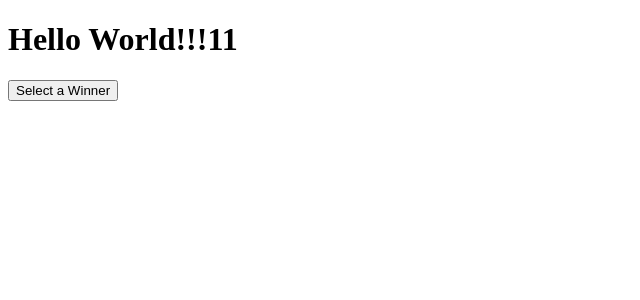
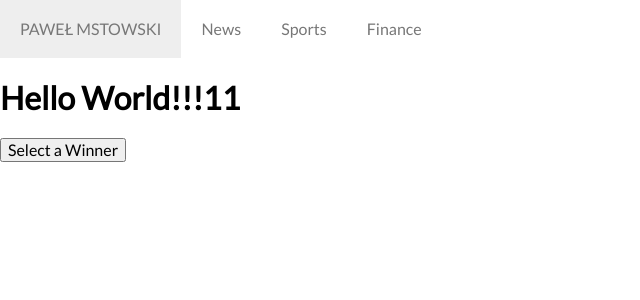
Before and after one commit to mustafmst/plain-blog, a Vue app in the folder blog/: page / in a window 1280 px wide. Shown: the top 300 px of the page, without its empty margins (0-640 px from the left). Built offline with nearby package versions, Linux system fonts and the light colour scheme; no server answers; the HTML template or start-up script is replaced by a standard one.

Commit message:
Start some layout experiments with pure css

```diff
--- a/blog/package.json
+++ b/blog/package.json
@@ -11,6 +11,9 @@
   },
   "dependencies": {
     "axios": "^0.19.0",
+    "components": "^0.1.0",
+    "purecss": "^1.0.1",
+    "src": "^1.1.2",
     "vue": "^2.6.11",
     "vue-hot-reload-api": "^2.3.4",
     "vue-router": "^3.1.3"
--- a/blog/src/App.vue
+++ b/blog/src/App.vue
@@ -1,18 +1,25 @@
 <template>
-  <div id="app">
-    <h1>Hello World!!!11</h1>
-    <button @click="SelectWinner()">Select a Winner</button>
-    <p>
-      {{winner}}
-    </p>
+  <div id="app" class="">
+    <Header></Header>
+    <div class="">
+      <h1>Hello World!!!11</h1>
+      <button @click="SelectWinner()">Select a Winner</button>
+      <p>
+        {{winner}}
+      </p>
+    </div>
   </div>
 </template>
 
 <script>
 import axios from 'axios';
+import Header from './comonents/core/Header';
 
 export default {
   name: 'App',
+  components: {
+    Header
+  },
   data() {
     return {
       names: null,
@@ -38,4 +45,10 @@ export default {
 </script>
 
 <style>
+@import url('https://fonts.googleapis.com/css?family=Lato&display=swap');
+
+
+body{
+  font-family: 'Lato', sans-serif;
+}
 </style>
--- /dev/null
+++ b/blog/src/comonents/core/Header.vue
@@ -0,0 +1,22 @@
+<template>
+  <div id="blog-header" class="pure-menu pure-menu-horizontal">
+    <ul class="pure-menu-list">
+      <li class="pure-menu-item"><a href="#" class="pure-menu-heading pure-menu-link">Paweł Mstowski</a></li>
+      <li class="pure-menu-item"><a href="#" class="pure-menu-link">News</a></li>
+      <li class="pure-menu-item"><a href="#" class="pure-menu-link">Sports</a></li>
+      <li class="pure-menu-item"><a href="#" class="pure-menu-link">Finance</a></li>
+    </ul>
+  </div>
+</template>
+
+<script>
+export default {
+  name: "Header"
+}
+</script>
+
+<style>
+.pure-menu-link {
+  padding: 20px;
+}
+</style>
--- a/blog/src/main.js
+++ b/blog/src/main.js
@@ -1,5 +1,6 @@
 // The Vue build version to load with the `import` command
 // (runtime-only or standalone) has been set in webpack.base.conf with an alias.
+import Purecss from 'purecss';
 import Vue from 'vue'
 import App from './App'
 
```
Also changed, not shown: 1 other file (tests, documents, lock files or other folders).
